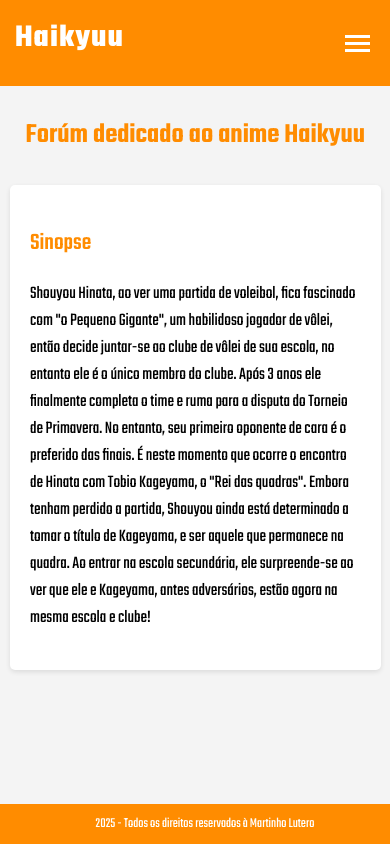
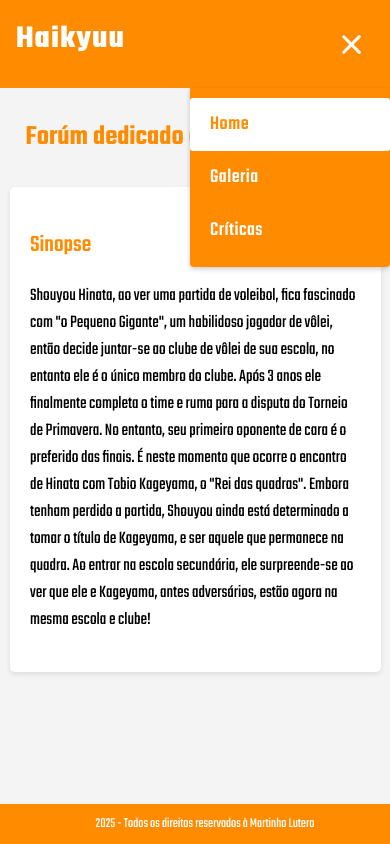
Before and after one commit to Lutero95/haikyuu-update, a website: page index.html in a window 390 px wide. Both pictures are taken after a click on the element 357 px from the left and 43 px from the top of the page. Drawn offline with Linux system fonts and the light colour scheme.

Commit message:
responsible display menu burger

```diff
--- a/css/index.css
+++ b/css/index.css
@@ -11,6 +11,7 @@
     display: flex;
     justify-content: space-between;
     align-items: center;
+    position: relative;
 }
 
 .logo {
@@ -19,6 +20,33 @@
     font-weight: 700;
     text-decoration: none;
     letter-spacing: 1px;
+    z-index: 2;
+}
+
+.menu-toggle {
+    display: none;
+    flex-direction: column;
+    justify-content: space-between;
+    width: 30px;
+    height: 21px;
+    cursor: pointer;
+    z-index: 2;
+}
+
+.menu-toggle span {
+    width: 100%;
+    height: 3px;
+    background-color: white;
+    border-radius: 3px;
+    transition: all 0.3s ease-in-out;
+}
+
+.nav-menu {
+    display: flex;
+    align-items: center;
+    margin: 0;
+    padding: 0;
+    list-style: none;
 }
 
 nav ul {
@@ -118,53 +146,59 @@
 /* Responsividade */
 @media screen and (max-width: 768px) {
     nav {
-        padding: 15px;
+        padding: 1em;
     }
 
     .menu-toggle {
         display: flex;
     }
 
-    nav ul {
+    .nav-menu {
         display: none;
-        width: 100%;
-        flex-direction: column;
         position: absolute;
-        top: 70px;
-        left: 0;
+        top: 100%;
+        right: 0;
+        width: auto;
+        min-width: 200px;
         background-color: #FF8C00;
         padding: 10px 0;
+        flex-direction: column;
+        align-items: flex-start;
         box-shadow: 0 2px 5px rgba(0,0,0,0.2);
+        border-radius: 0 0 4px 4px;
     }
 
-    nav.active ul {
+    .nav-menu.active {
         display: flex;
     }
 
-    nav ul li {
+    .nav-menu li {
+        width: 100%;
         margin: 0;
-        width: 100%;
-        text-align: center;
     }
 
-    nav ul li a {
+    .nav-menu li a {
+        padding: 12px 20px;
         display: block;
-        padding: 15px;
-        width: 100%;
-        box-sizing: border-box;
+        text-align: left;
+        white-space: nowrap;
+    }
+
+    .nav-menu li a:hover {
+        background-color: rgba(255, 255, 255, 0.1);
     }
 
     /* Animação do menu hamburguer */
-    nav.active .menu-toggle span:nth-child(1) {
-        transform: rotate(-45deg) translate(-5px, 6px);
+    .menu-toggle.active span:first-child {
+        transform: rotate(45deg) translate(5px, 5px);
     }
 
-    nav.active .menu-toggle span:nth-child(2) {
+    .menu-toggle.active span:nth-child(2) {
         opacity: 0;
     }
 
-    nav.active .menu-toggle span:nth-child(3) {
-        transform: rotate(45deg) translate(-5px, -6px);
+    .menu-toggle.active span:last-child {
+        transform: rotate(-45deg) translate(5px, -5px);
     }
 
     .logo {
--- a/html/criticism.html
+++ b/html/criticism.html
@@ -11,7 +11,12 @@
 <body>
     <nav>
         <a href="../index.html" class="logo">Haikyuu</a>
-        <ul>
+        <div class="menu-toggle">
+            <span></span>
+            <span></span>
+            <span></span>
+        </div>
+        <ul class="nav-menu">
             <li><a href="../index.html">Home</a></li>
             <li><a href="./gallery.html">Galeria</a></li>
             <li><a href="#" class="active">Críticas</a></li>
@@ -46,5 +51,6 @@
     </footer>
 
     <script src="../js/form_validator.js"></script>
+    <script src="../js/menu.js"></script>
 </body>
 </html>
--- a/index.html
+++ b/index.html
@@ -15,7 +15,7 @@
             <span></span>
             <span></span>
         </div>
-        <ul>
+        <ul class="nav-menu">
             <li><a href="#" class="active">Home</a></li>
             <li><a href="./html/gallery.html">Galeria</a></li>
             <li><a href="./html/criticism.html">Críticas</a></li>
@@ -34,5 +34,6 @@
     <footer>
         2025 - Todos os direitos reservados à Martinho Lutero
     </footer>
+    <script src="./js/menu.js"></script>
 </body>
 </html>
--- a/js/menu.js
+++ b/js/menu.js
@@ -1,23 +1,28 @@
 document.addEventListener('DOMContentLoaded', function() {
     const menuToggle = document.querySelector('.menu-toggle');
-    const nav = document.querySelector('nav');
-    const menuLinks = document.querySelectorAll('nav ul li a');
+    const navMenu = document.querySelector('.nav-menu');
 
+    if (menuToggle && navMenu) {
         menuToggle.addEventListener('click', function() {
-        nav.classList.toggle('active');
+            menuToggle.classList.toggle('active');
+            navMenu.classList.toggle('active');
         });
 
         // Fecha o menu ao clicar em um link
-    menuLinks.forEach(link => {
+        const navLinks = document.querySelectorAll('.nav-menu a');
+        navLinks.forEach(link => {
             link.addEventListener('click', function() {
-            nav.classList.remove('active');
+                menuToggle.classList.remove('active');
+                navMenu.classList.remove('active');
             });
         });
 
         // Fecha o menu ao clicar fora dele
         document.addEventListener('click', function(e) {
-        if (!nav.contains(e.target)) {
-            nav.classList.remove('active');
+            if (!menuToggle.contains(e.target) && !navMenu.contains(e.target)) {
+                menuToggle.classList.remove('active');
+                navMenu.classList.remove('active');
             }
         });
+    }
 });
```
Also changed, not shown: html/gallery.html (+7 -1 lines). Lines whose indentation alone changed are shown as unchanged.
